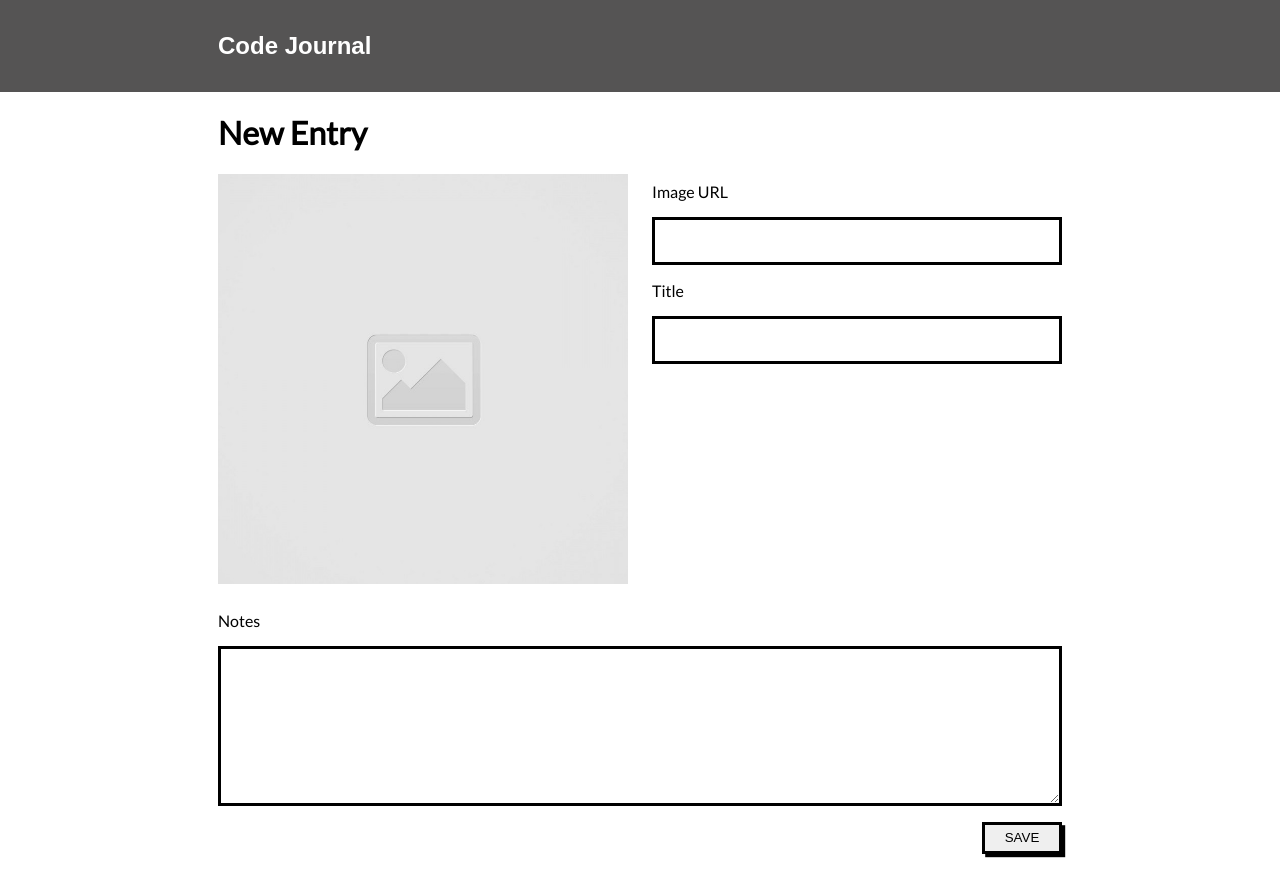
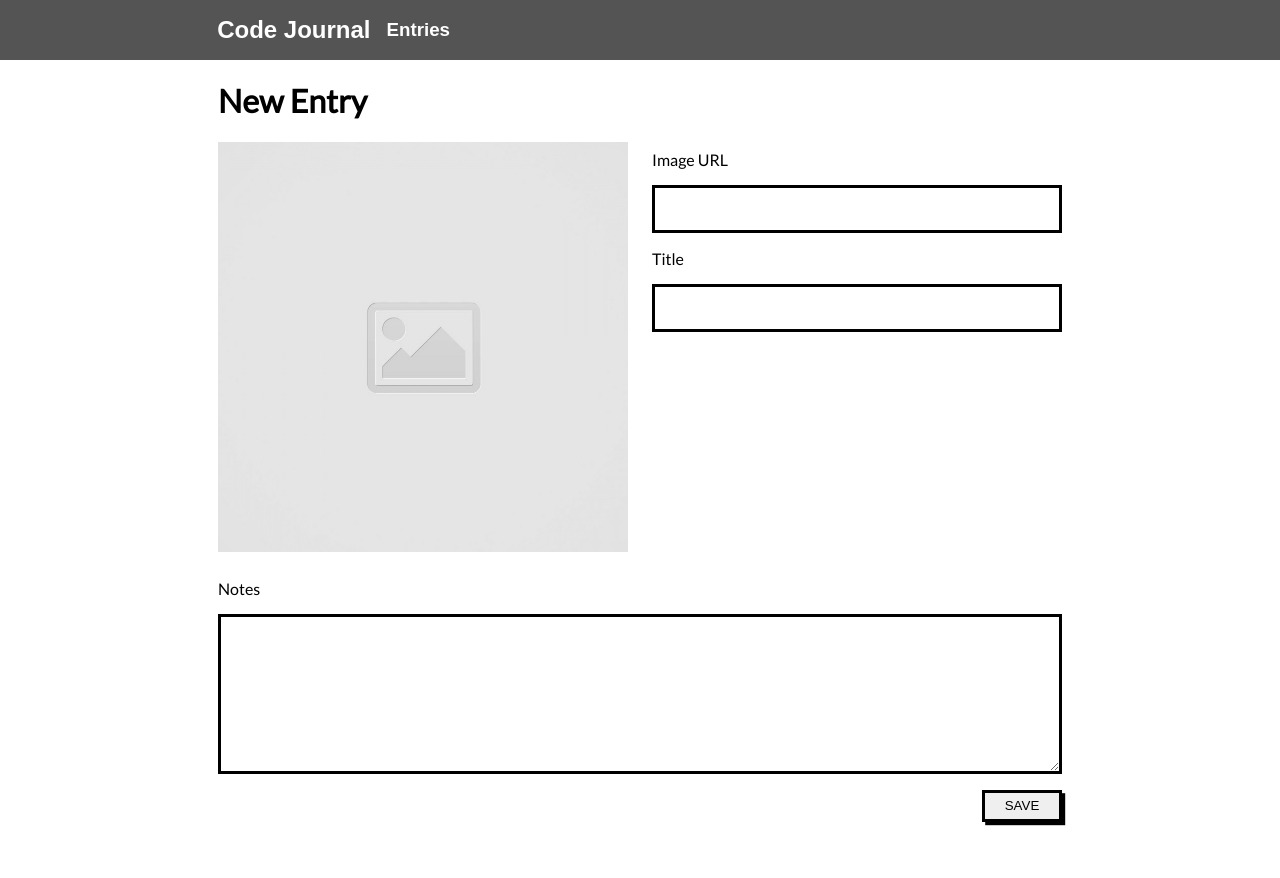
Before and after one commit to james-w-roach/code-journal, a website: page index.html in a window 1280 px wide. After the commit the page ends 846 px from the top, so only its background shows below. Drawn offline with Linux system fonts and the light colour scheme; a web font is replaced by a local one.

Commit message:
added entries to navbar

```diff
--- a/css/layout.css
+++ b/css/layout.css
@@ -44,4 +44,8 @@
   .list-item {
     flex-direction: row;
   }
+
+  .title {
+    margin-left: 1.7rem !important;
+  }
 }
--- a/css/styles.css
+++ b/css/styles.css
@@ -14,10 +14,12 @@ header {
 .navbar {
   color: white;
   font-family: 'Hammersmith One', sans-serif;
+  display: flex;
+  align-items: center;
 }
 
 .title {
-  margin: 2rem 1rem;
+  margin: 1rem 1rem;
 }
 
 .form-div {
--- a/index.html
+++ b/index.html
@@ -20,11 +20,8 @@
   <header>
     <div class="container">
       <div class="navbar">
-        <div class="row">
-          <div class="column-full">
-            <h2 class="title">Code Journal</h2>
-          </div>
-        </div>
+        <h2 class="title">Code Journal</h2>
+        <h3 class="entries">Entries</h3>
       </div>
     </div>
   </header>
```
